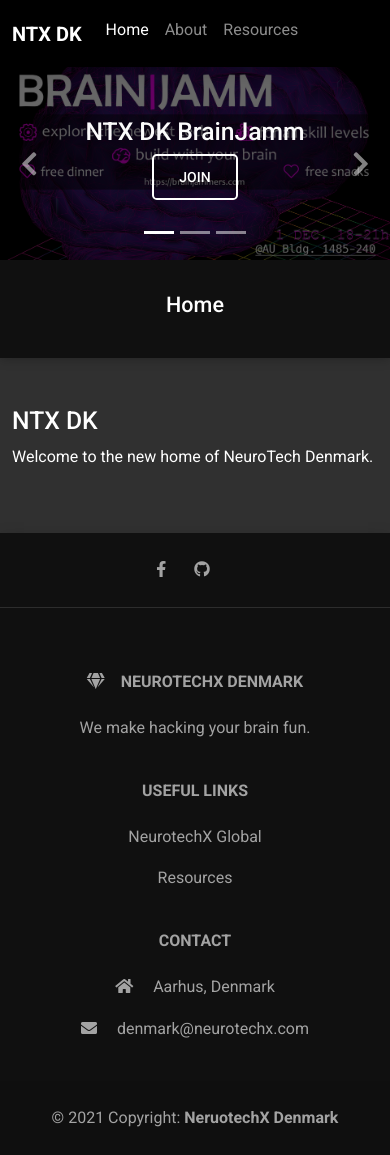
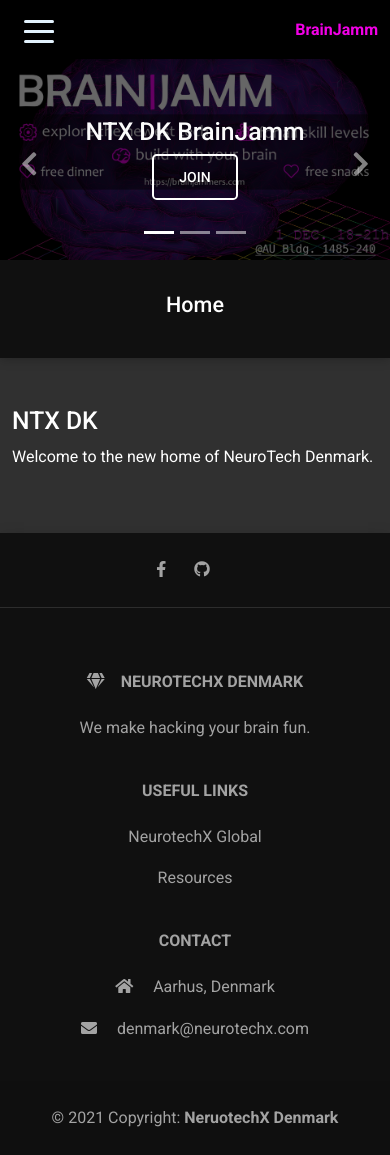
Before and after one commit to neurotechdk/neurotechdk.github.io, a Jekyll site: the page built from docs/index.md, in a window 390 px wide and 1155 px high. Built offline with Jekyll 4.4.1, drawn with Linux system fonts in a browser that asks for light colours; nearby versions of some CDN libraries.

Commit message:
mobile support hamburger menu

```diff
--- a/docs/_includes/footer.html
+++ b/docs/_includes/footer.html
@@ -104,7 +104,7 @@
   <!-- Copyright -->
   <div class="text-center p-4" style="background-color: rgba(0, 0, 0, 0.05);">
     © 2021 Copyright:
-    <a class="text-reset fw-bold" href="https://mdbootstrap.com/">NeruotechX Denmark</a>
+    <a class="text-reset fw-bold" href="{{ site.url }}">NeruotechX Denmark</a>
   </div>
   <!-- Copyright -->
 </footer>
@@ -113,8 +113,27 @@
 <!-- MDB -->
 <script
   type="text/javascript"
-  src="https://cdnjs.cloudflare.com/ajax/libs/mdb-ui-kit/3.6.0/mdb.min.js"
+  src="https://cdnjs.cloudflare.com/ajax/libs/mdb-ui-kit/3.10.0/mdb.min.js"
 ></script>
+<script type="text/javascript">
 
+  var menuToggle = function() {
+    var elements = document.getElementsByClassName("animated-icon");
+    for (var i = 0; i < elements.length; i++) {
+        elements[i].classList.toggle('open');
+    }
+
+  };
+  var loader = setInterval(function () {
+    if(document.readyState !== "complete") return;
+    clearInterval(loader);
+    var elements = document.getElementsByClassName("hamburger-button");
+    for (var i = 0; i < elements.length; i++) {
+      elements[i].addEventListener('click', menuToggle, false);
+    }
+  }, 300);
+
+
+</script>
 </body>
 </html>
--- a/docs/_includes/navigation.html
+++ b/docs/_includes/navigation.html
@@ -1,12 +1,15 @@
 <header>
-  <nav class="fixed-top navbar navbar-expand navbar-dark d-block d-lg-block bg-black shadow-3-strong" style="z-index: 2000;">
+  <nav class="fixed-top navbar navbar-expand-lg navbar-dark bg-black shadow-3-strong" style="z-index: 2000;">
     <div class="container-fluid">
-      <a class="navbar-brand" href="/">
-        <strong>NTX DK</strong></a>
-      <button class="navbar-toggler" type="button" data-bs-toggle="collapse" data-bs-target="#navbarSupportedContent" aria-controls="navbarSupportedContent" aria-expanded="false" aria-label="Toggle navigation">
-        <span class="navbar-toggler-icon"></span>
+      <button class="navbar-toggler hamburger-button" type="button" data-toggle="collapse" data-target="#navbarSupportedContent"
+        data-mdb-toggle="collapse"
+        data-mdb-target="#navbarSupportedContent"
+        aria-controls="navbarSupportedContent" aria-expanded="false" aria-label="Toggle navigation">
+        <div class="animated-icon"><span></span><span></span><span></span><span></span></div>
       </button>
       <div class="collapse navbar-collapse" id="navbarSupportedContent">
+        <a class="navbar-brand mt-2 mt-lg-0" href="/">
+          <strong>NTX DK</strong></a>
         <ul class="navbar-nav me-auto mb-2 mb-lg-0">
           {% for nav_item in site.data.sections.navigation %}
           <li class="nav-item">
@@ -14,16 +17,19 @@
           </li>
           {% endfor %}
         </ul>
+      </div>
         {% if site.data.sections.nav_feature %}
-        <ul class="navbar-nav d-none d-lg-block">
+        <div class="d-flex align-items-center">
+        <ul class="navbar-nav">
           {% for nav_item in site.data.sections.nav_feature %}
           <li class="nav-item">
             <a class="nav-link featured{% if page.url == nav_item.path %} active" aria-current="page{% endif %}" href="{{ nav_item.path }}">{{ nav_item.text }}</a>
             </li>
           {% endfor %}
         </ul>
+        </div>
         {% endif %}
-      </div>
+
     </div>
   </nav>
 </header>
--- a/docs/_includes/preamble.html
+++ b/docs/_includes/preamble.html
@@ -32,7 +32,7 @@
       href="https://fonts.googleapis.com/css2?family=Roboto:wght@300;400;500;700&display=swap"
     />
     <!-- Dark MDB theme -->
-    <link rel="stylesheet" href="https://cdnjs.cloudflare.com/ajax/libs/mdb-ui-kit/3.6.0/mdb.dark.min.css" />
+    <link rel="stylesheet" href="https://cdnjs.cloudflare.com/ajax/libs/mdb-ui-kit/3.10.0/mdb.dark.min.css" />
     <!-- Custom NTX styles -->
     <link rel="stylesheet" href="css/ntx.css?{{ site.time }}" />
   </head>
--- a/docs/css/ntx.css
+++ b/docs/css/ntx.css
@@ -54,3 +54,76 @@
   z-index:1;
 
 }
+.animated-icon {
+  width: 30px;
+  height: 20px;
+  position: relative;
+  margin: 0px;
+  -webkit-transform: rotate(0deg);
+  -moz-transform: rotate(0deg);
+  -o-transform: rotate(0deg);
+  transform: rotate(0deg);
+  -webkit-transition: .5s ease-in-out;
+  -moz-transition: .5s ease-in-out;
+  -o-transition: .5s ease-in-out;
+  transition: .5s ease-in-out;
+  cursor: pointer;
+  }
+
+.animated-icon span {
+  display: block;
+  position: absolute;
+  height: 3px;
+  width: 100%;
+  border-radius: 9px;
+  opacity: 1;
+  left: 0;
+  -webkit-transform: rotate(0deg);
+  -moz-transform: rotate(0deg);
+  -o-transform: rotate(0deg);
+  transform: rotate(0deg);
+  -webkit-transition: .25s ease-in-out;
+  -moz-transition: .25s ease-in-out;
+  -o-transition: .25s ease-in-out;
+  transition: .25s ease-in-out;
+  }
+.animated-icon span {
+  background: #e3f2fd;
+  }
+.animated-icon span:nth-child(1) {
+  top: 0px;
+  }
+
+  .animated-icon span:nth-child(2), .animated-icon span:nth-child(3) {
+  top: 10px;
+  }
+
+  .animated-icon span:nth-child(4) {
+  top: 20px;
+  }
+
+  .animated-icon.open span:nth-child(1) {
+  top: 11px;
+  width: 0%;
+  left: 50%;
+  }
+
+  .animated-icon.open span:nth-child(2) {
+  -webkit-transform: rotate(45deg);
+  -moz-transform: rotate(45deg);
+  -o-transform: rotate(45deg);
+  transform: rotate(45deg);
+  }
+
+  .animated-icon.open span:nth-child(3) {
+  -webkit-transform: rotate(-45deg);
+  -moz-transform: rotate(-45deg);
+  -o-transform: rotate(-45deg);
+  transform: rotate(-45deg);
+  }
+
+  .animated-icon.open span:nth-child(4) {
+  top: 11px;
+  width: 0%;
+  left: 50%;
+  }
```
